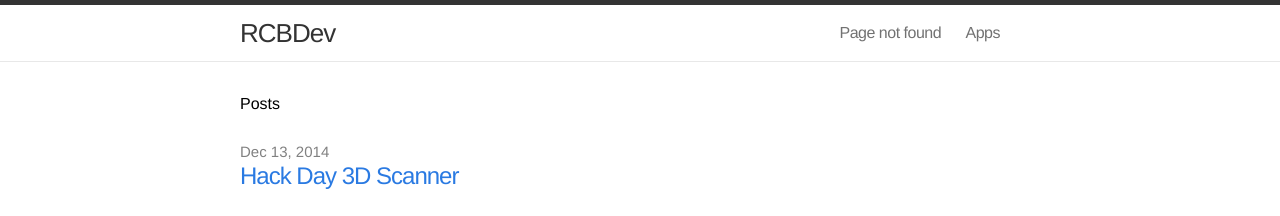
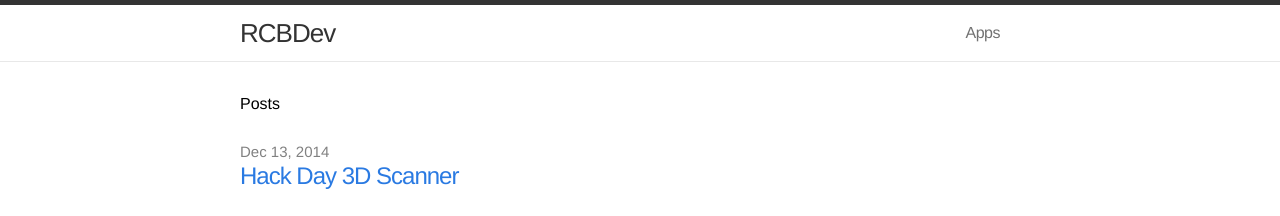
Before and after one commit to rcbdev/blog, a Jekyll site: the page built from index.html, in a window 1280 px wide. Shown: the top 216 px of the page. Built offline with Jekyll 4.4.1, drawn with Linux system fonts in a browser that asks for light colours; the list of posts is cut into pages by our own code.

Commit message:
hiding 404 from page links

```diff
--- a/_includes/header.html
+++ b/_includes/header.html
@@ -18,7 +18,9 @@
       </a>
       <div class="trigger">
         {% for page in site.pages %}
-          <a class="page-link" href="{{ page.url | prepend: site.baseurl }}">{{ page.title }}</a>
+          {% if page.hidden != true %}
+            <a class="page-link" href="{{ page.url | prepend: site.baseurl }}">{{ page.title }}</a>
+          {% endif %}
         {% endfor %}
       </div>
     </nav>
```
Also changed, not shown: 404.md (+1 -0 lines).
